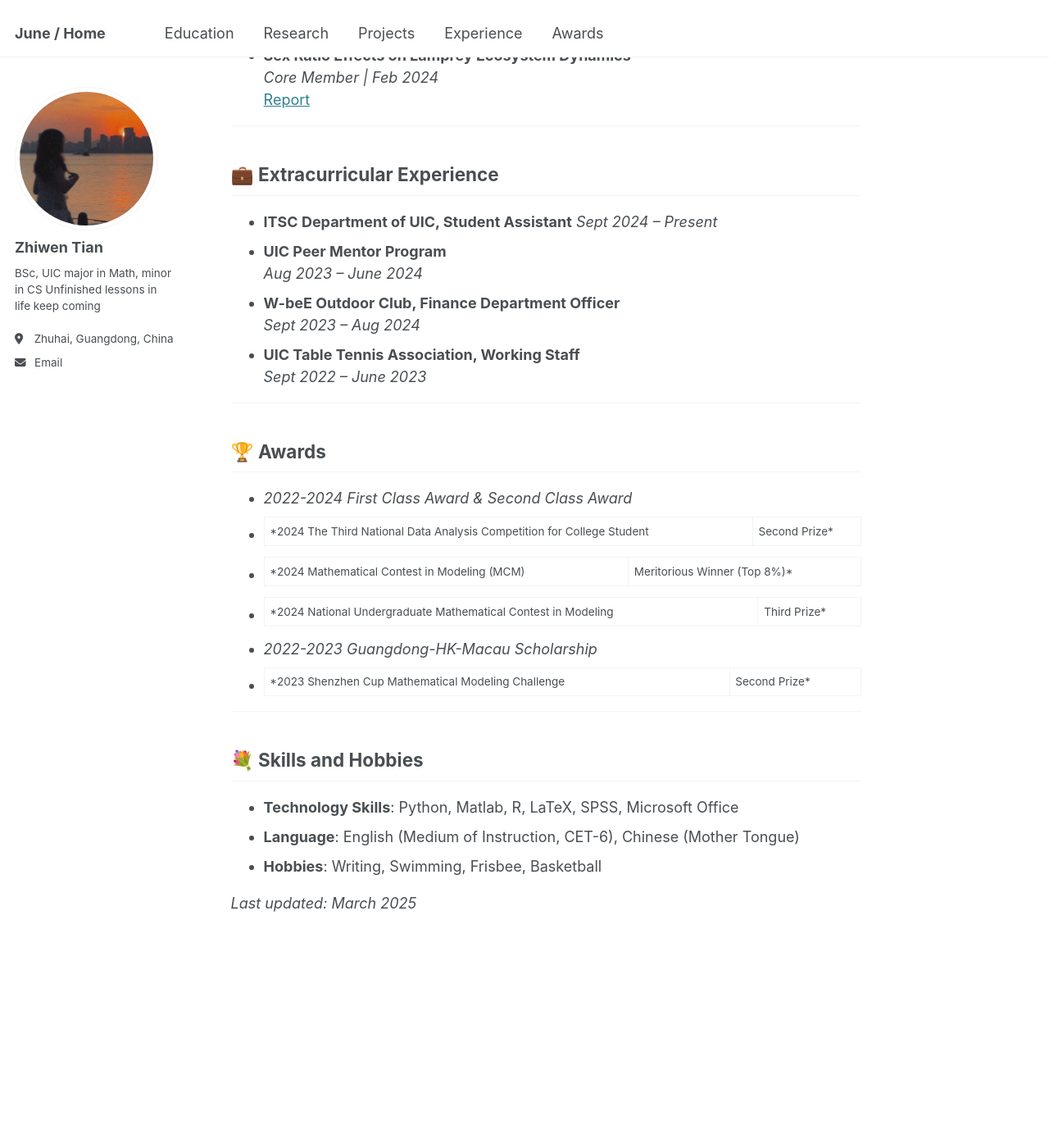
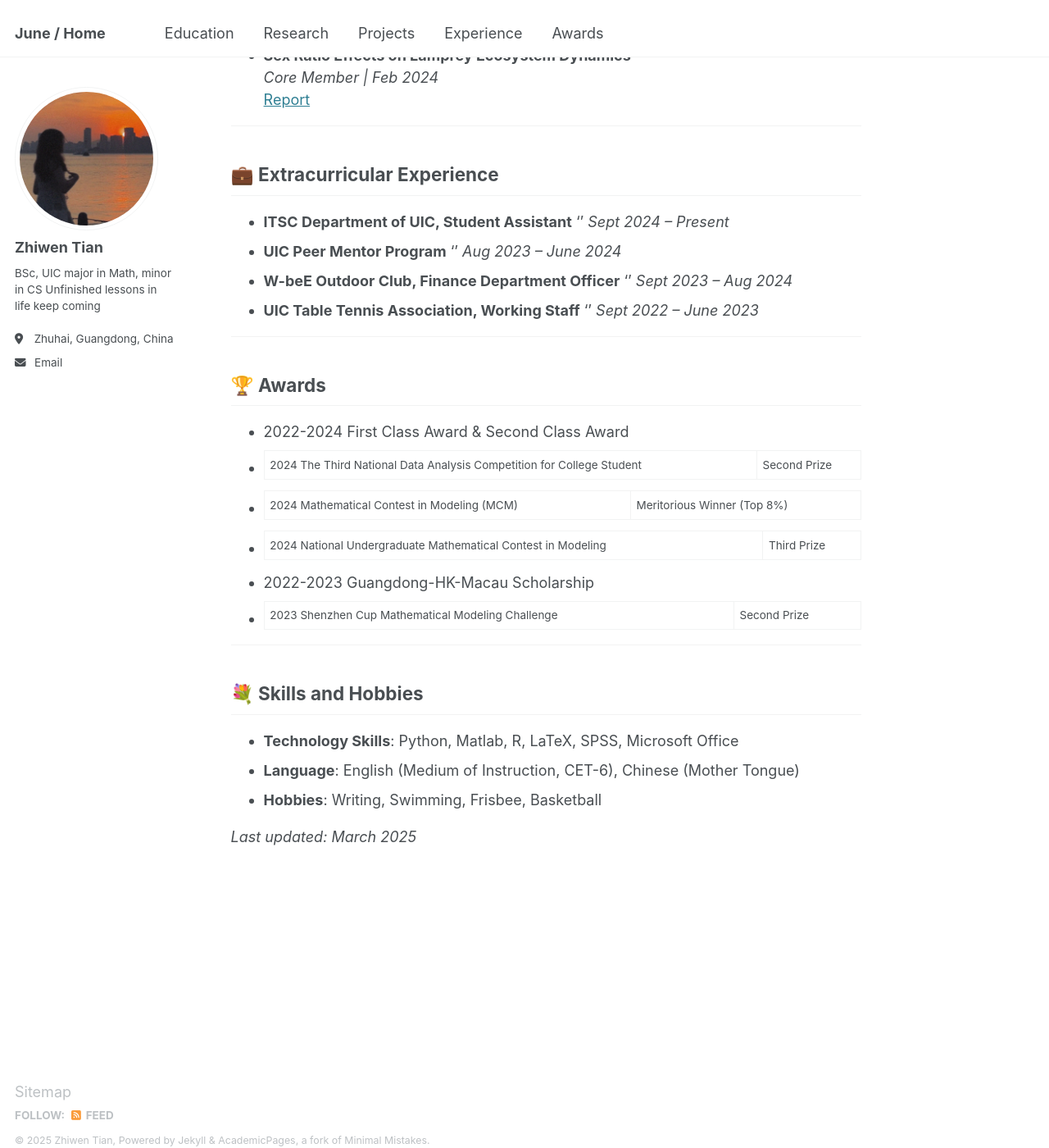
Before and after one commit to Orange1207/Orange1207.github.io, a Jekyll site: the page built from _pages/about.md, in a window 1280 px wide and 1400 px high, scrolled down 1232 px. Shown: the whole window at 82% size. Built offline with Jekyll 4.4.1, drawn with Linux system fonts in a browser that asks for light colours.

```diff
--- a/_pages/about.md
+++ b/_pages/about.md
@@ -14,8 +14,8 @@ More details in my [CV](../files/CV_twopage.pdf) .
 ---
 
 ## 🎓 Education
-**Beijing Normal University-Hong Kong Baptist University United International College (UIC)**  ‘’  *Sept 2022 – June 2026 (Expected)*
-- **BSc**: Major in Applied Mathematics  ‘’ *GPA: 3.79/4.0 (Rank 2)*
+**Beijing Normal University-Hong Kong Baptist University United International College (UIC)**  ''  *Sept 2022 – June 2026 (Expected)*
+- **BSc**: Major in Applied Mathematics  '' *GPA: 3.79/4.0 (Rank 2)*
 - **BSc**: Minor in Computer Science and Technology
 
 ---
@@ -47,23 +47,20 @@ More details in my [CV](../files/CV_twopage.pdf) .
 ---
 
 ## 💼 Extracurricular Experience
-- **ITSC Department of UIC, Student Assistant**  *Sept 2024 – Present*
-- **UIC Peer Mentor Program**
-  *Aug 2023 – June 2024*
-- **W-beE Outdoor Club, Finance Department Officer**
-  *Sept 2023 – Aug 2024*
-- **UIC Table Tennis Association, Working Staff**
-  *Sept 2022 – June 2023*
+- **ITSC Department of UIC, Student Assistant** '' *Sept 2024 – Present*
+- **UIC Peer Mentor Program**  '' *Aug 2023 – June 2024*
+- **W-beE Outdoor Club, Finance Department Officer**  '' *Sept 2023 – Aug 2024*
+- **UIC Table Tennis Association, Working Staff**  '' *Sept 2022 – June 2023*
 
 ---
 
 ## 🏆 Awards
-- *2022-2024 First Class Award & Second Class Award*
-- *2024 The Third National Data Analysis Competition for College Student | Second Prize*
-- *2024 Mathematical Contest in Modeling (MCM) | Meritorious Winner (Top 8%)*
-- *2024 National Undergraduate Mathematical Contest in Modeling | Third Prize*
-- *2022-2023 Guangdong-HK-Macau Scholarship*
-- *2023 Shenzhen Cup Mathematical Modeling Challenge | Second Prize*
+- 2022-2024 First Class Award & Second Class Award
+- 2024 The Third National Data Analysis Competition for College Student | Second Prize
+- 2024 Mathematical Contest in Modeling (MCM) | Meritorious Winner (Top 8%)
+- 2024 National Undergraduate Mathematical Contest in Modeling | Third Prize
+- 2022-2023 Guangdong-HK-Macau Scholarship
+- 2023 Shenzhen Cup Mathematical Modeling Challenge | Second Prize
 
 ---
 
```
